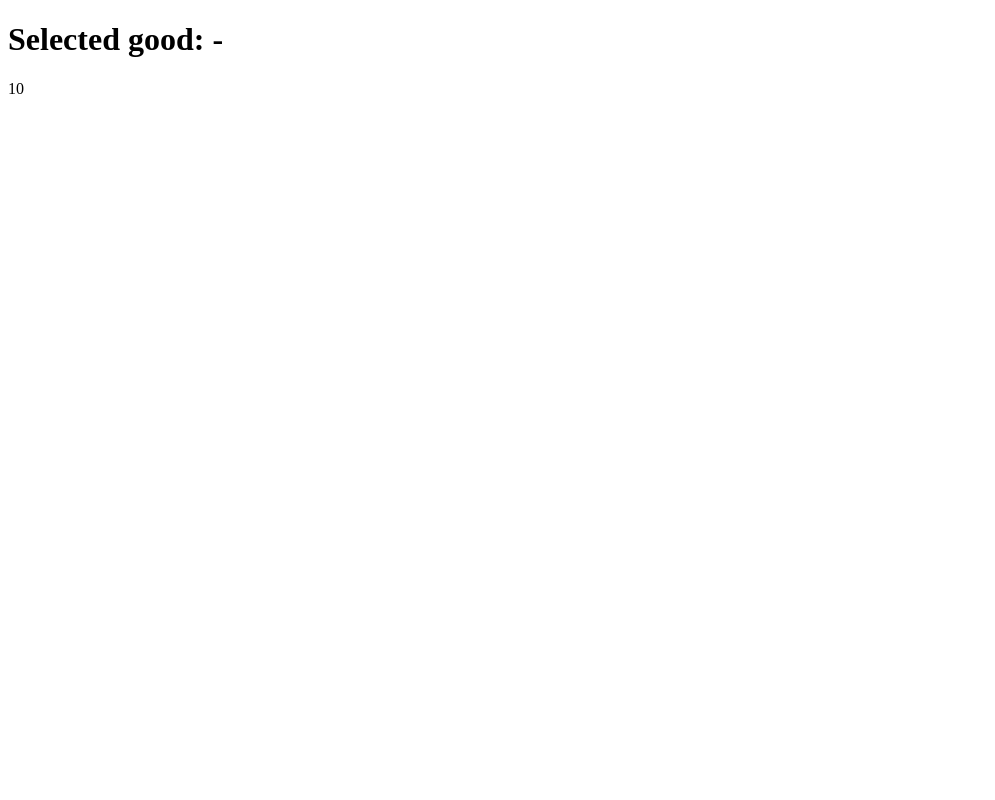
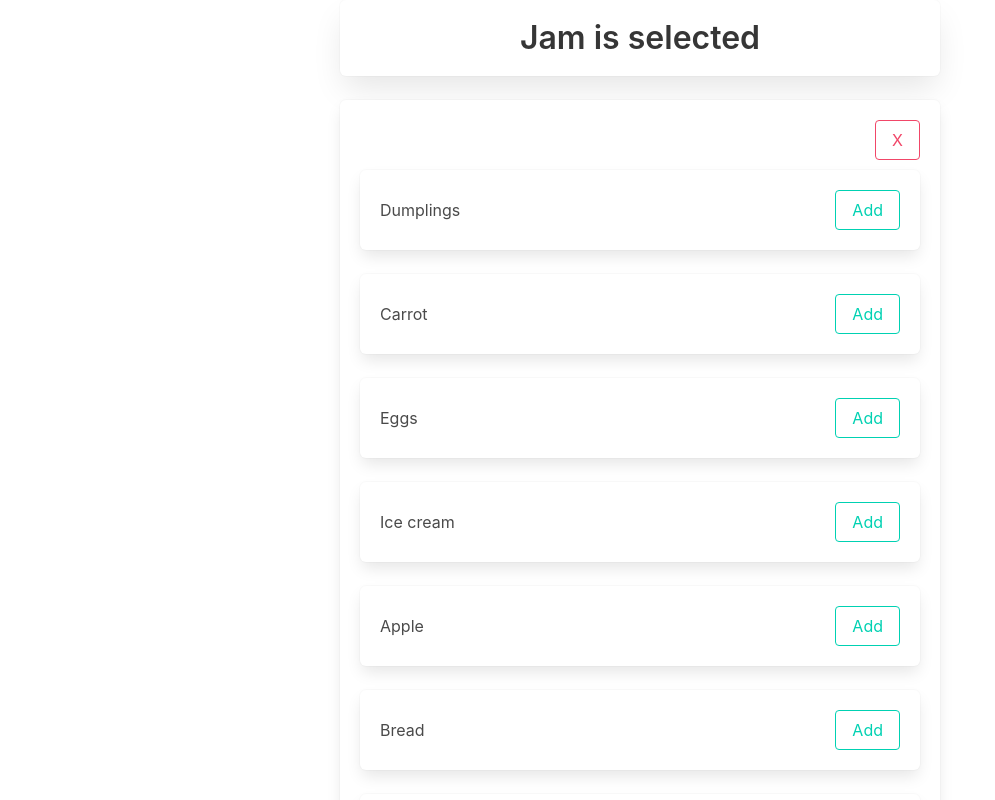
Before and after one commit to mate-academy/react_goods-selector, a React (Create React App) app: page / in a window 1280 px wide. Shown: the top 800 px of the page, without its empty margins (0-995 px from the left). Built offline with nearby package versions, Linux system fonts and the light colour scheme.

Commit message:
Solution

```diff
--- a/package.json
+++ b/package.json
@@ -6,10 +6,12 @@
   "author": "Mate Academy",
   "license": "GPL-3.0",
   "dependencies": {
+    "@types/classnames": "^2.3.1",
     "@types/node": "^12.20.18",
     "@types/react": "^17.0.15",
     "@types/react-dom": "^17.0.9",
     "bulma": "^0.9.3",
+    "classnames": "^2.3.1",
     "node-sass": "^6.0.1",
     "react": "^17.0.2",
     "react-dom": "^17.0.2",
--- a/src/App.scss
+++ b/src/App.scss
@@ -1 +1,30 @@
-// styles go here
+.App {
+  display: flex;
+  flex-direction: column;
+  align-items: center;
+
+  &_box {
+    max-width: 600px;
+    width: 100%;
+    display: flex;
+    flex-direction: column;
+    align-items: flex-end;
+    gap: 10px;
+  }
+
+  &_title {
+    max-width: 600px;
+    width: 100%;
+    text-align: center;
+  }
+
+  &_list {
+    width: 100%;
+  }
+
+  &_list-item {
+    display: flex;
+    justify-content: space-between;
+    align-items: center;
+  }
+}
--- a/src/App.tsx
+++ b/src/App.tsx
@@ -1,4 +1,5 @@
 import React from 'react';
+import classNames from 'classnames';
 import './App.scss';
 
 const goodsFromServer: string[] = [
@@ -14,11 +15,90 @@ const goodsFromServer: string[] = [
   'Garlic',
 ];
 
-const App: React.FC = () => (
-  <div className="App">
-    <h1>Selected good: -</h1>
-    {goodsFromServer.length}
-  </div>
-);
+type State = {
+  selectedGoods: string[],
+};
+
+// eslint-disable-next-line react/prefer-stateless-function
+class App extends React.Component<{}, State> {
+  state = {
+    selectedGoods: ['Jam'],
+  };
+
+  getListInformation = () => {
+    const { selectedGoods } = this.state;
+    const listCopy = [...selectedGoods];
+
+    const lastGood = listCopy.pop();
+
+    switch (selectedGoods.length) {
+      case 0:
+        return 'No goods selected';
+      case 1:
+        return `${selectedGoods[0]} is selected`;
+      case 2:
+        return `${selectedGoods.join(' and ')} are selected`;
+      default:
+        return `${listCopy.join(', ')} and ${lastGood} are selected`;
+    }
+  };
+
+  render() {
+    return (
+      <div className="App">
+        <h1 className="App_title box title">{this.getListInformation()}</h1>
+
+        <div className="App_box box">
+          {!!this.state.selectedGoods.length && (
+            <button
+              type="button"
+              className="button is-danger is-outlined"
+              onClick={() => this.setState({ selectedGoods: [] })}
+            >
+              X
+            </button>
+          )}
+          <ul className="App_list">
+            {goodsFromServer.map(good => (
+              <li
+                key={good}
+                className={classNames(
+                  'App_list-item box',
+                  {
+                    'has-background-primary-light': this.state.selectedGoods.includes(good),
+                  },
+                )}
+              >
+                {good}
+                {' '}
+                {this.state.selectedGoods.includes(good) ? (
+                  <button
+                    type="button"
+                    className="button is-danger is-outlined"
+                    onClick={() => this.setState(({ selectedGoods }) => ({
+                      selectedGoods: selectedGoods.filter(el => el !== good),
+                    }))}
+                  >
+                    Remove
+                  </button>
+                ) : (
+                  <button
+                    type="button"
+                    className="button is-primary is-outlined"
+                    onClick={() => this.setState(({ selectedGoods }) => ({
+                      selectedGoods: [...selectedGoods, good],
+                    }))}
+                  >
+                    Add
+                  </button>
+                )}
+              </li>
+            ))}
+          </ul>
+        </div>
+      </div>
+    );
+  }
+}
 
 export default App;
--- a/src/index.tsx
+++ b/src/index.tsx
@@ -1,4 +1,5 @@
 import ReactDOM from 'react-dom';
+import 'bulma/css/bulma.css';
 import App from './App';
 
 ReactDOM.render(
```
Also changed, not shown: 2 other files (tests, documents, lock files or other folders).
